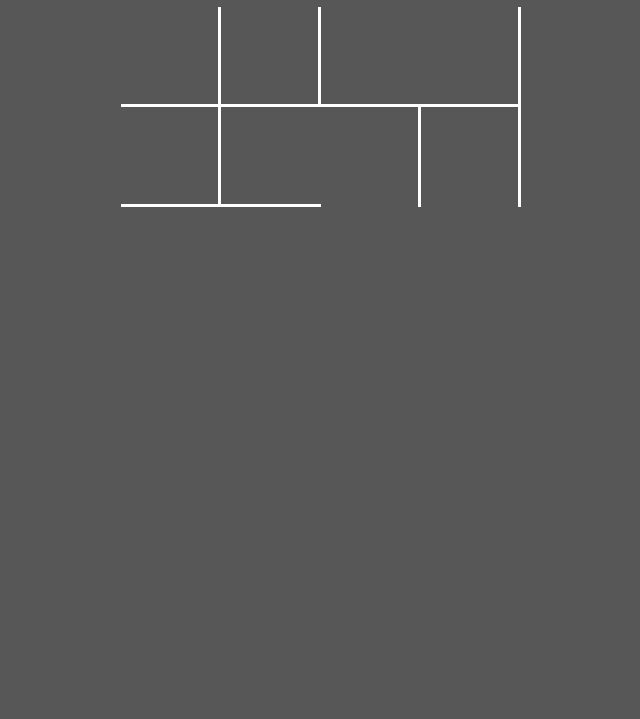
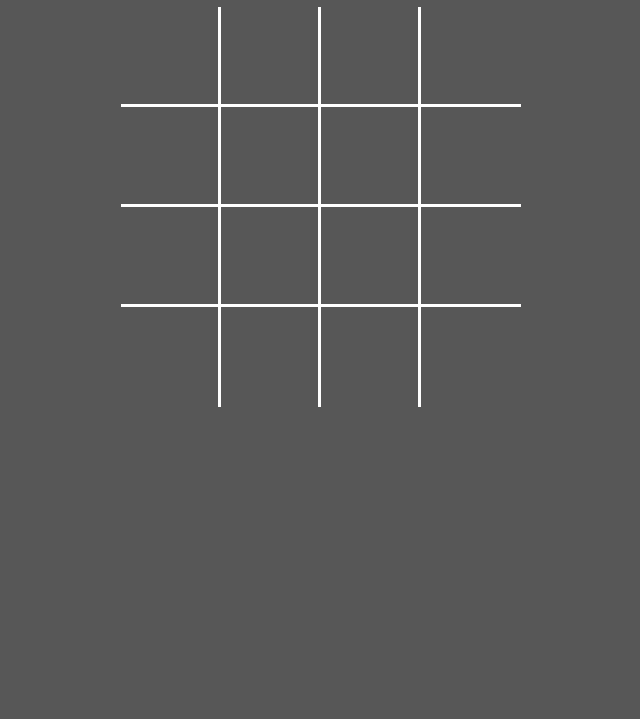
Before and after one commit to JacobHYLee/tic-tac-toe, a plain HTML site: page index.html in a window 1280 px wide. Shown: the part 81-800 px from the top of the page, without its empty margins (319-959 px from the left). Drawn offline with Linux system fonts and the light colour scheme.

Commit message:
4x4 works

```diff
--- a/index.html
+++ b/index.html
@@ -1,26 +1,34 @@
 <!DOCTYPE html>
 <html lang="en">
+
 <head>
   <meta charset="UTF-8" />
   <meta http-equiv="X-UA-Compatible" content="IE=edge" />
   <meta name="viewport" content="width=device-width, initial-scale=1.0" />
-    <title>Tic Tac Toe Wooo</title>
+  <title>Connect 4</title>
   <link rel="stylesheet" href="index.css" />
 </head>
 
 <body>
-    <h1>Tic Tac Toe</h1>
+  <h1>Connect 4</h1>
 
   <div id="board">
     <div data-index="1" class="tile right-border bottom-border"></div>
     <div data-index="2" class="tile right-border bottom-border"></div>
-      <div data-index="3" class="tile bottom-border"></div>
-      <div data-index="4" class="tile right-border bottom-border"></div>
+    <div data-index="3" class="tile right-border bottom-border"></div>
+    <div data-index="4" class="tile  bottom-border"></div>
     <div data-index="5" class="tile right-border bottom-border"></div>
-      <div data-index="6" class="tile bottom-border"></div>
-      <div data-index="7" class="tile right-border"></div>
-      <div data-index="8" class="tile right-border"></div>
-      <div data-index="9" class="tile"></div>
+    <div data-index="6" class="tile right-border bottom-border"></div>
+    <div data-index="7" class="tile right-border bottom-border"></div>
+    <div data-index="8" class="tile  bottom-border"></div>
+    <div data-index="9" class="tile right-border bottom-border"></div>
+    <div data-index="10" class="tile right-border bottom-border"></div>
+    <div data-index="11" class="tile right-border bottom-border"></div>
+    <div data-index="12" class="tile  bottom-border"></div>
+    <div data-index="13" class="tile right-border "></div>
+    <div data-index="14" class="tile right-border "></div>
+    <div data-index="15" class="tile right-border "></div>
+    <div data-index="16" class="tile"></div>
     <div id="strike" class="strike"></div>
   </div>
 
@@ -35,4 +43,5 @@
 
   <script src="index.js"></script>
 </body>
+
 </html>
```
Lines whose indentation alone changed are shown as unchanged.
